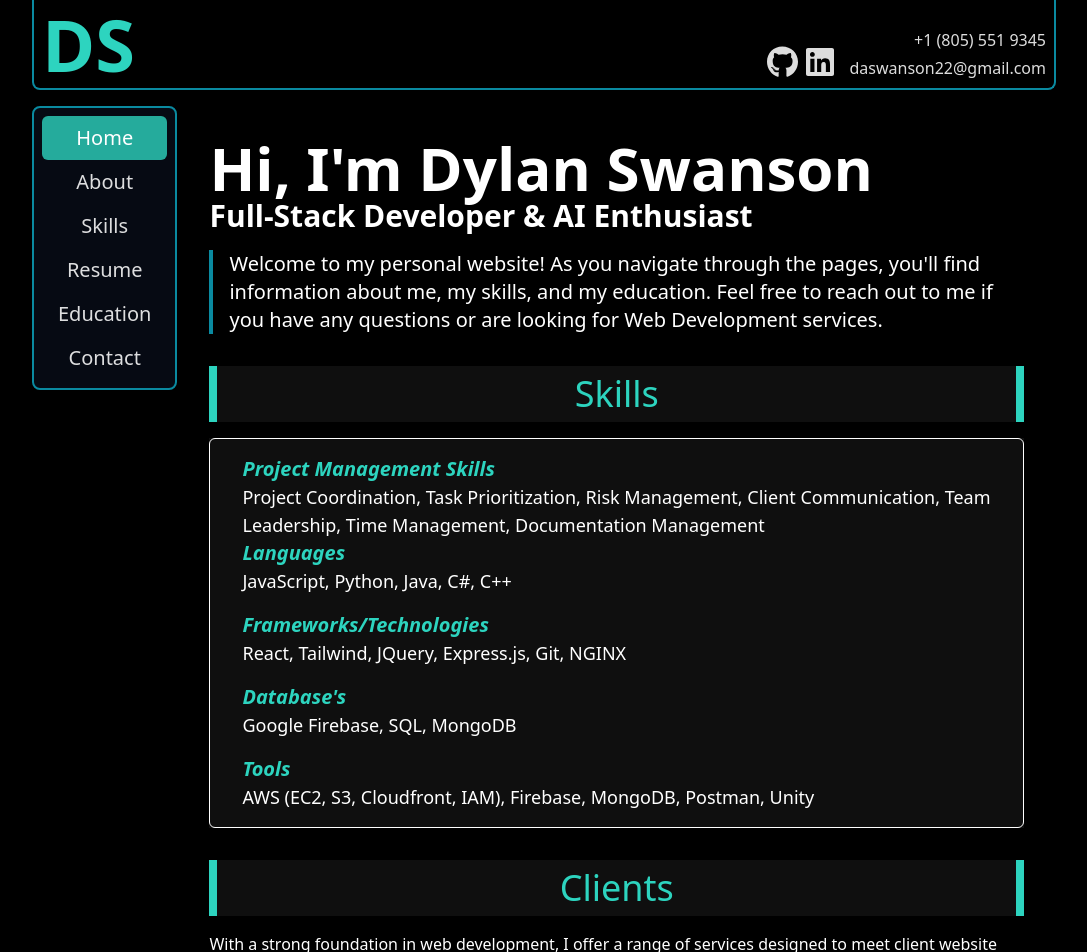
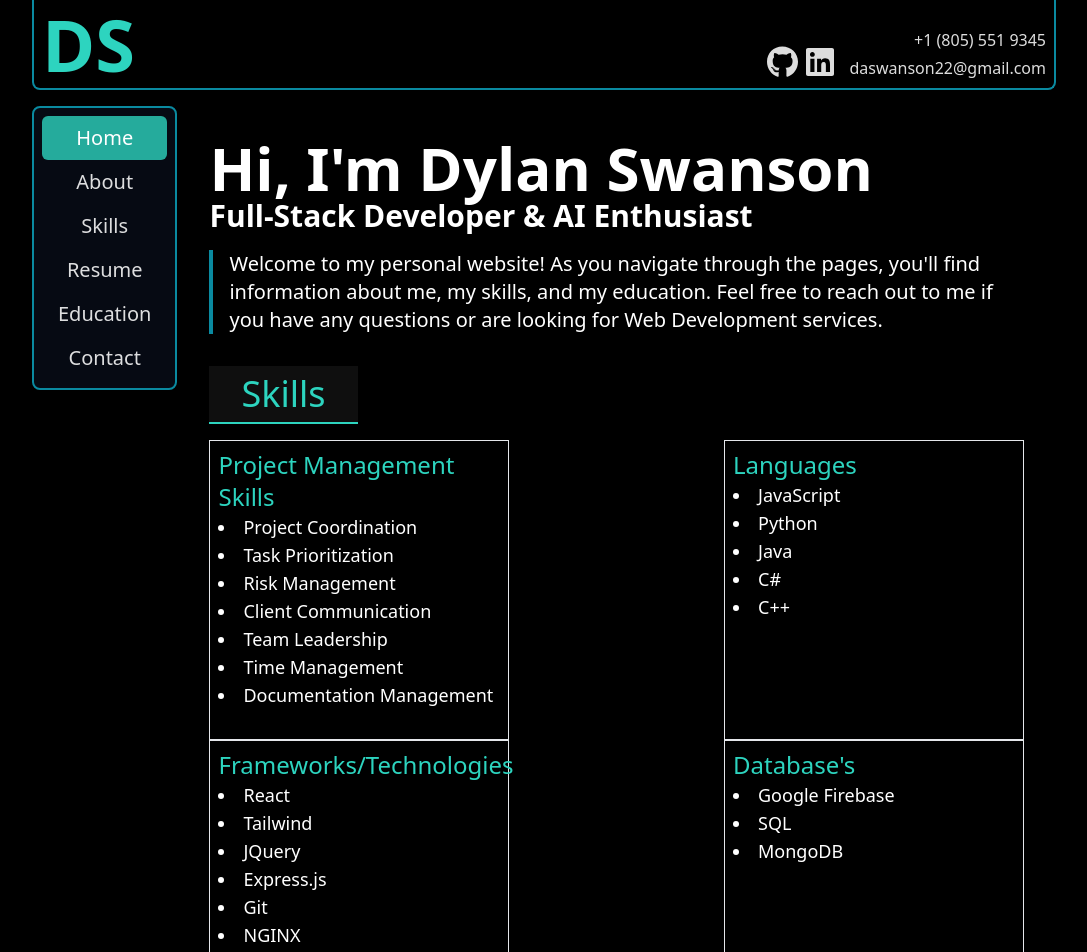
Before and after one commit to Daswanson22/dswan-client, a React (Create React App) app: page / in a window 1280 px wide. Shown: the top 952 px of the page, without its empty margins (96-1183 px from the left). Built offline with nearby package versions, Linux system fonts and the light colour scheme.

Commit message:
skills page updated

```diff
--- a/public/index.html
+++ b/public/index.html
@@ -24,7 +24,7 @@
       work correctly both with client-side routing and a non-root public URL.
       Learn how to configure a non-root public URL by running `npm run build`.
     -->
-    <title>React App</title>
+    <title>DSWAN</title>
   </head>
   <body>
     <noscript>You need to enable JavaScript to run this app.</noscript>
--- a/src/components/Skills.jsx
+++ b/src/components/Skills.jsx
@@ -1,23 +1,44 @@
 import React from 'react';
+
+const skillData = [
+  {
+    title: 'Project Management Skills',
+    skills: ['Project Coordination', 'Task Prioritization', 'Risk Management', 'Client Communication', 'Team Leadership', 'Time Management', 'Documentation Management']
+  },
+  {
+    title: 'Languages',
+    skills: ['JavaScript', 'Python', 'Java', 'C#', 'C++']
+  },
+  {
+    title: 'Frameworks/Technologies',
+    skills: ['React', 'Tailwind', 'JQuery', 'Express.js', 'Git', 'NGINX']
+  },
+  {
+    title: 'Database\'s',
+    skills: ['Google Firebase', 'SQL', 'MongoDB']
+  },
+  {
+    title: 'Tools',
+    skills: ['AWS (EC2, S3, Cloudfront, IAM)', 'GCP (Compute Engine, VPC, IAM)', 'Postman', 'Unity']
+  }
+]
 
 const Skills = () => {
   return (
     <div className="space-y-4 flex flex-col items-start justify-center text-white bg-opacity-25 rounded-md">
-      <h2 className="text-4xl text-center bg-light-black w-full py-2 font-medium text-fun-teal border-solid border-x-8 border-fun-teal">Skills</h2>
+      <h2 className="text-4xl text-center bg-light-black py-2 px-8 border-solid border-b-2 border-fun-teal font-medium text-fun-teal">Skills</h2>
 
-      <div className='bg-light-black flex justify-center items-center'>
-        <div className="py-4 px-8 rounded-md border-solid border border-white w-fit">
-          <h3 className="text-xl font-semibold text-fun-teal italic">Project Management Skills</h3>
-          <p className="text-lg font-light">Project Coordination, Task Prioritization, Risk Management, Client Communication, Team Leadership, Time Management, Documentation Management</p>
-          <h3 className="text-xl font-semibold text-fun-teal italic">Languages</h3>
-          <p className="text-lg font-light">JavaScript, Python, Java, C#, C++</p>
-          <h3 className="text-xl font-semibold mt-4 text-fun-teal italic">Frameworks/Technologies</h3>
-          <p className="text-lg font-light">React, Tailwind, JQuery, Express.js, Git, NGINX</p>
-          <h3 className="text-xl font-semibold mt-4 text-fun-teal italic">Database's</h3>
-          <p className="text-lg font-light">Google Firebase, SQL, MongoDB</p>
-          <h3 className="text-xl font-semibold mt-4 text-fun-teal italic">Tools</h3>
-          <p className="text-lg font-light">AWS (EC2, S3, Cloudfront, IAM), Firebase, MongoDB,  Postman, Unity</p>
-        </div>
+      <div className='flex justify-between items-start flex-wrap'>
+        {skillData.map((skill, index) => (
+          <div key={index} className="w-[300px] h-[300px] border p-2">
+            <h3 className="text-2xl text-fun-teal">{skill.title}</h3>
+            <ul className="list-disc list-inside">
+              {skill.skills.map((item, index) => (
+                <li key={index} className="text-lg">{item}</li>
+              ))}
+            </ul>
+          </div>
+        ))}
       </div>
     </div>
   );
```
